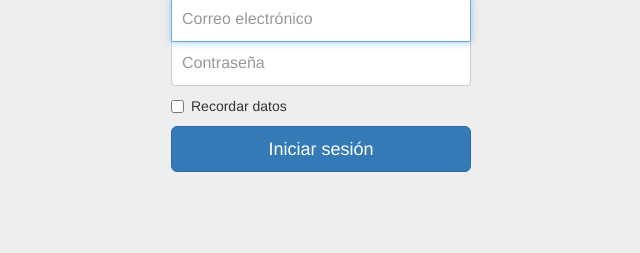
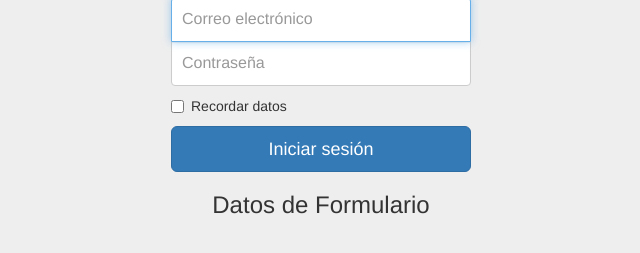
Before and after one commit to Angie-Condor/traduccion-formulario, a plain HTML site: page index.html in a window 1280 px wide. Shown: the part 121-374 px from the top of the page, without its empty margins (319-959 px from the left). Drawn offline with nearby package versions, Linux system fonts and the light colour scheme.

Commit message:
agregar h3

```diff
--- a/index.html
+++ b/index.html
@@ -34,11 +34,11 @@
           </label>
         </div>
         <button class="btn btn-lg btn-primary btn-block submit-btn" type="submit" onclick="mostrarForm(); return false;">Sign in</button>
+        <h3 align="center">Datos de Formulario</h3>
         <div id="mostrar"></div>
       </form>
     </div>
     <!-- /container -->
-
     <script  type='text/javascript' src='js/main.js'></script>
   </body>
 </html>
```
